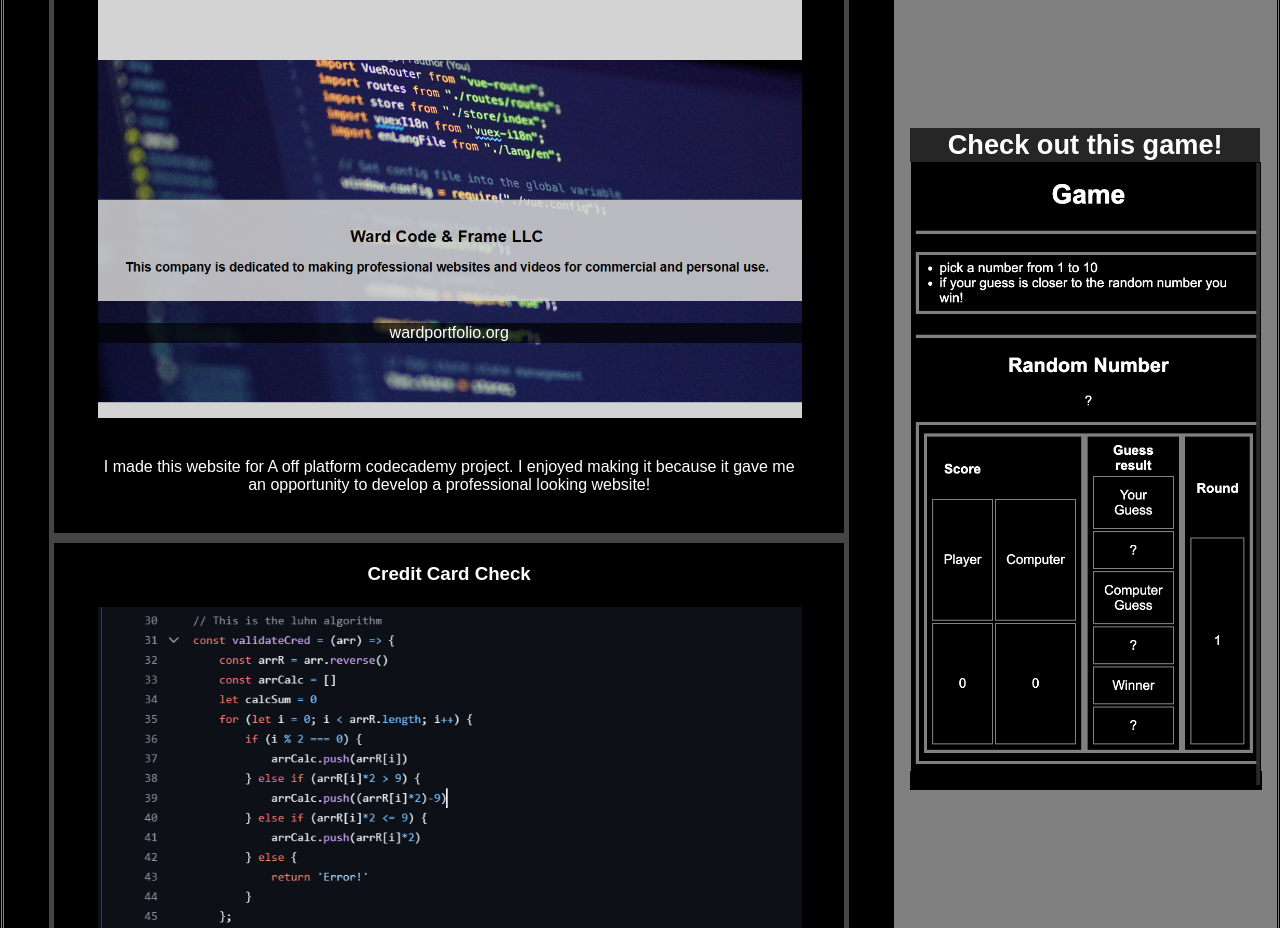
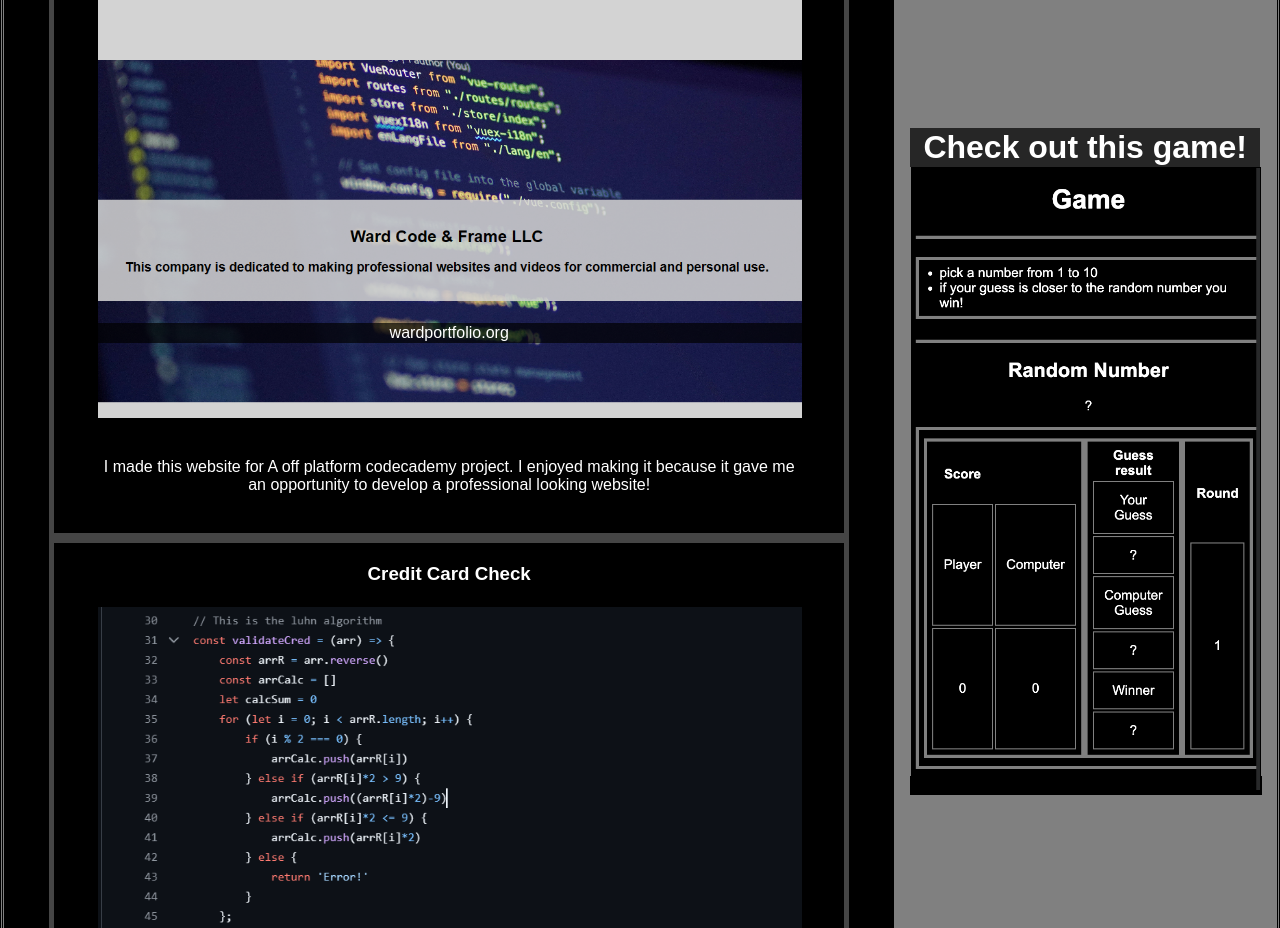
Before and after one commit to JosiahHands/joPortfolio, a plain HTML site: page index.html in a window 1280 px wide. Shown: the part 1140-2068 px from the top of the page. Drawn offline with Linux system fonts and the light colour scheme.

Commit message:
game ad style edit

```diff
--- a/style.css
+++ b/style.css
@@ -144,7 +144,7 @@ figcaption {
 .gameCap {
     color: white;
     bottom: 0;
-    font-size: 1.7em;
+    font-size: 2em;
     font-weight: bold;
 }
 
```
